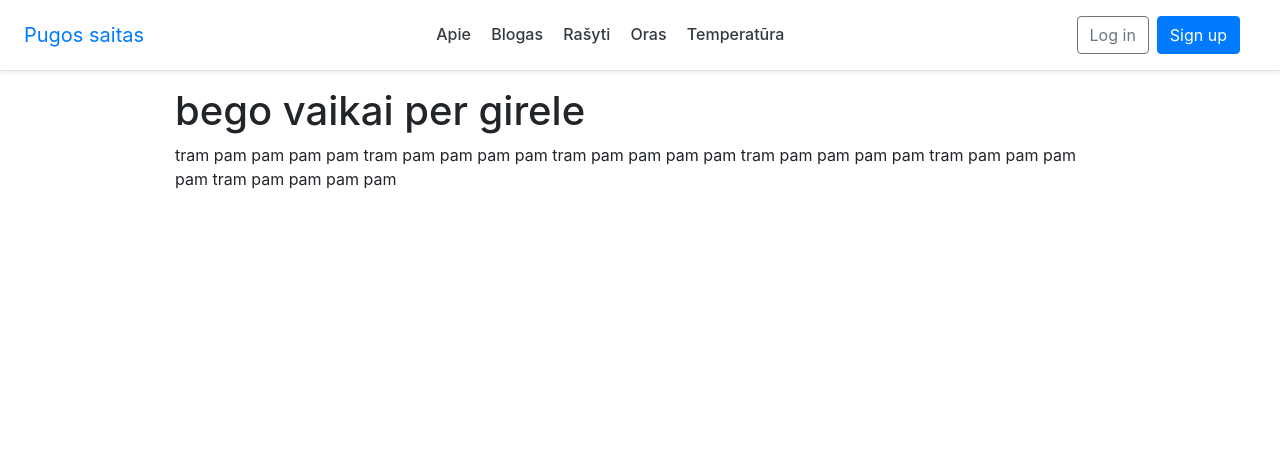
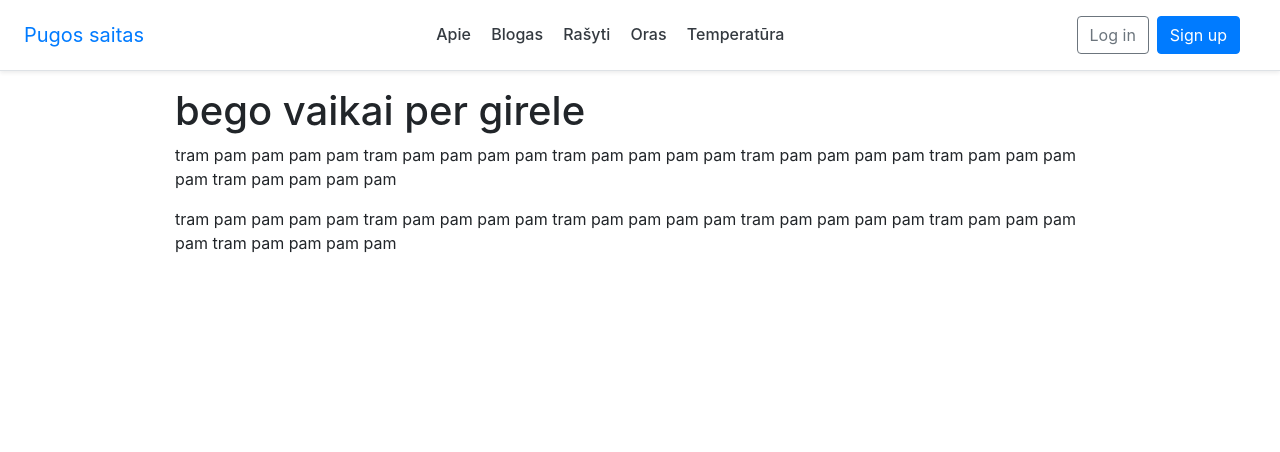
Before and after one commit to doorsas/rustusgid10, a Django app: page /oras/temperatura/ in a window 1280 px wide. Shown: the top 452 px of the page. Run offline with Django 3.2, Linux system fonts and the light colour scheme.

Commit message:
pataisymas 19

```diff
--- a/templates/oras/oro_temperatura.html
+++ b/templates/oras/oro_temperatura.html
@@ -8,6 +8,7 @@
   <div class="row">
     <h1> bego vaikai per girele</h1>
       <p>tram pam pam pam pam tram pam pam pam pam tram pam pam pam pam tram pam pam pam pam tram pam pam pam pam tram pam pam pam pam </p>
+      <p>tram pam pam pam pam tram pam pam pam pam tram pam pam pam pam tram pam pam pam pam tram pam pam pam pam tram pam pam pam pam</p>
   </div>
 </div>
 
```
